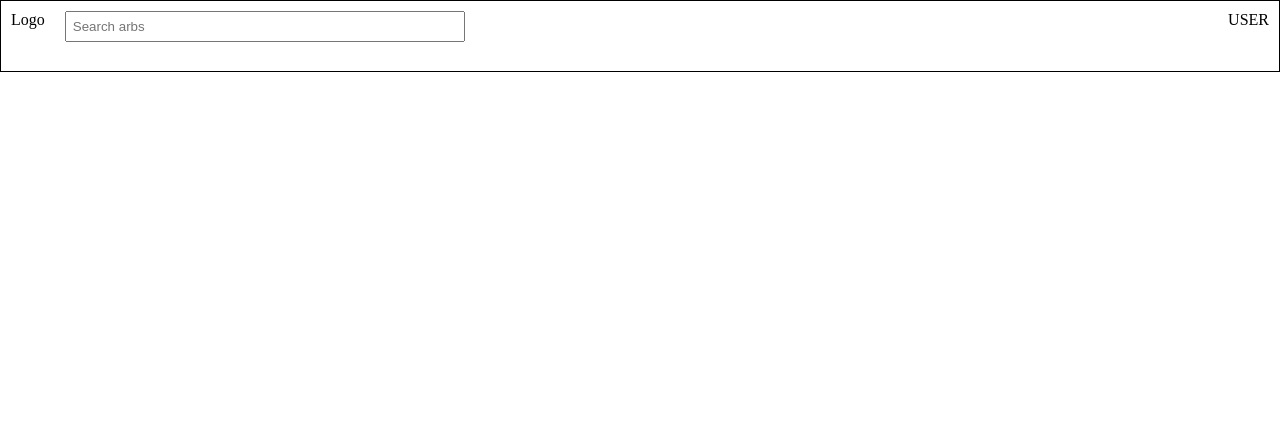
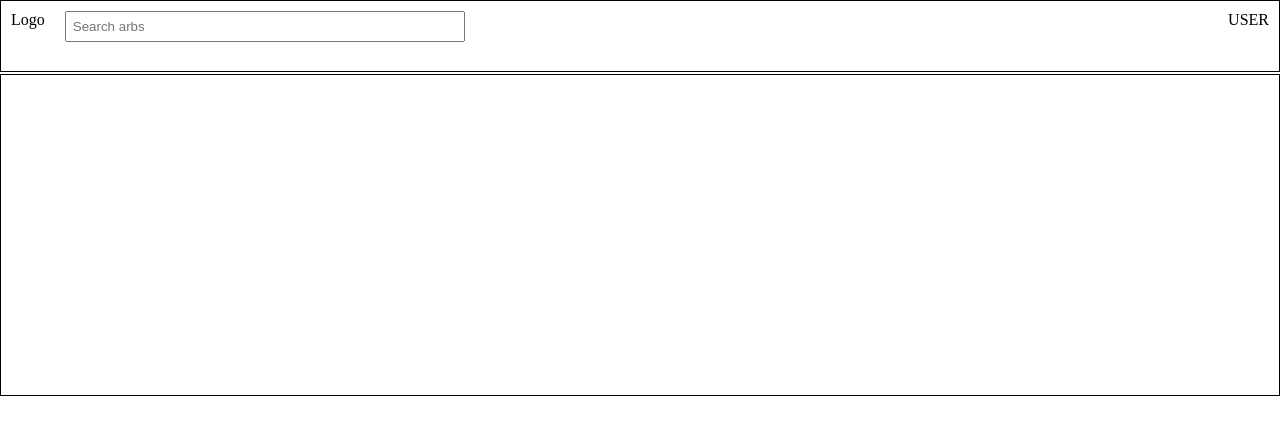
Before and after one commit to keithsimkin/Sports-Betting-Arbitrage, a React (Create React App) app in the folder frontend/: page / in a window 1280 px wide. Shown: the top 434 px of the page. Built offline with nearby package versions, Linux system fonts and the light colour scheme.

Commit message:
styled the banner component

```diff
--- a/frontend/src/App.js
+++ b/frontend/src/App.js
@@ -1,15 +1,17 @@
 import React from 'react';
 import Header from "./components/Header/Header";
+import Banner from "./components/Banner/Banner"
 import "./App.css";
 
 function App() {
   return (
     <div className="container">
       <Header />
+      <Banner />
 
       {
         //
-        //     <Banner />
+        //
         //     <Logo />
         //     <CardHolder />
         //     <SideNav />
--- /dev/null
+++ b/frontend/src/components/Banner/Banner.js
@@ -0,0 +1,12 @@
+import React from "react";
+import "./banner.css"
+
+const Banner = () => {
+	return(
+		<div className="banner">
+
+		</div>
+	)
+};
+
+export default Banner;
--- /dev/null
+++ b/frontend/src/components/Banner/banner.css
@@ -0,0 +1,5 @@
+.banner {
+	border: 1px solid black;
+	height: 40vh;
+	margin-top: 2px;
+}
```
